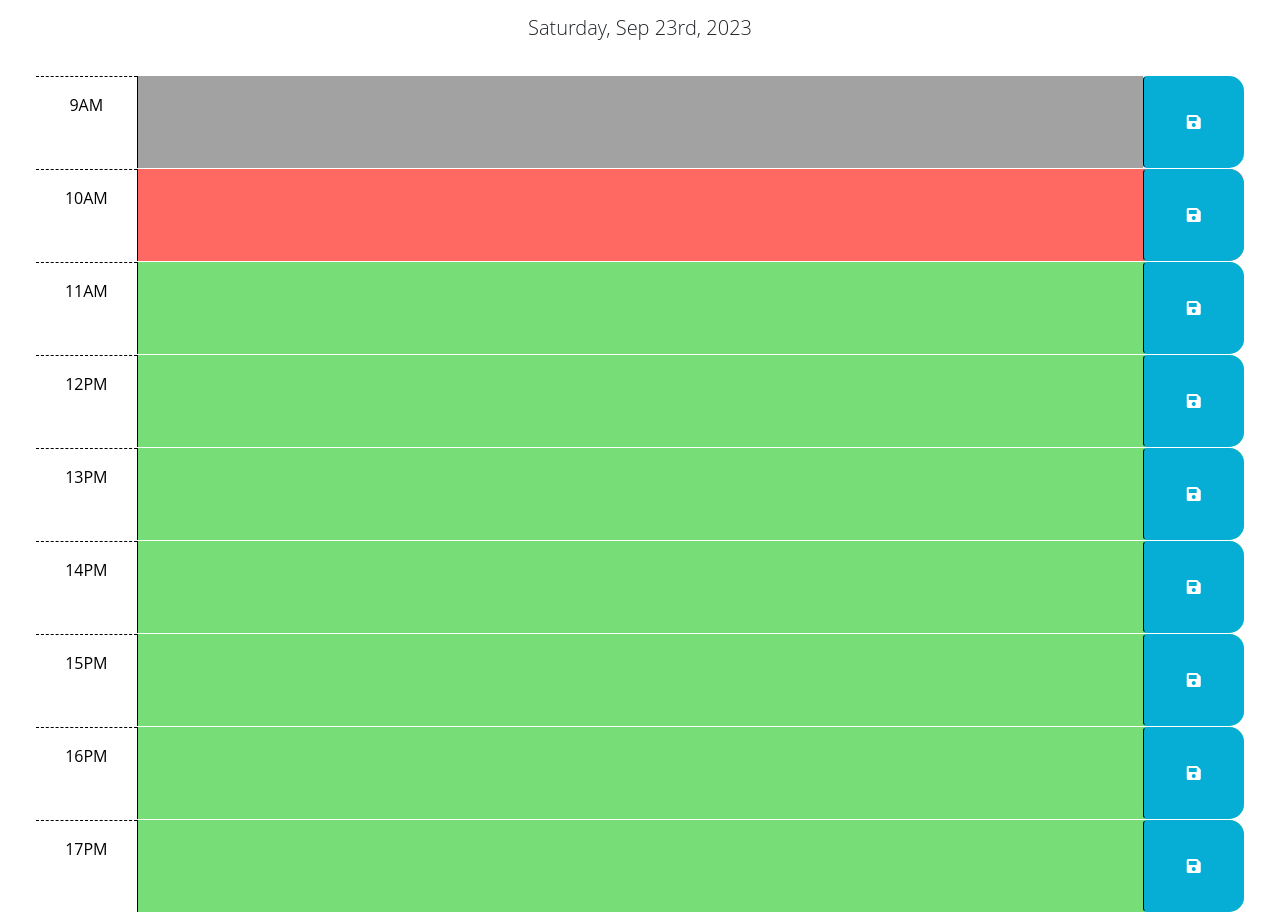
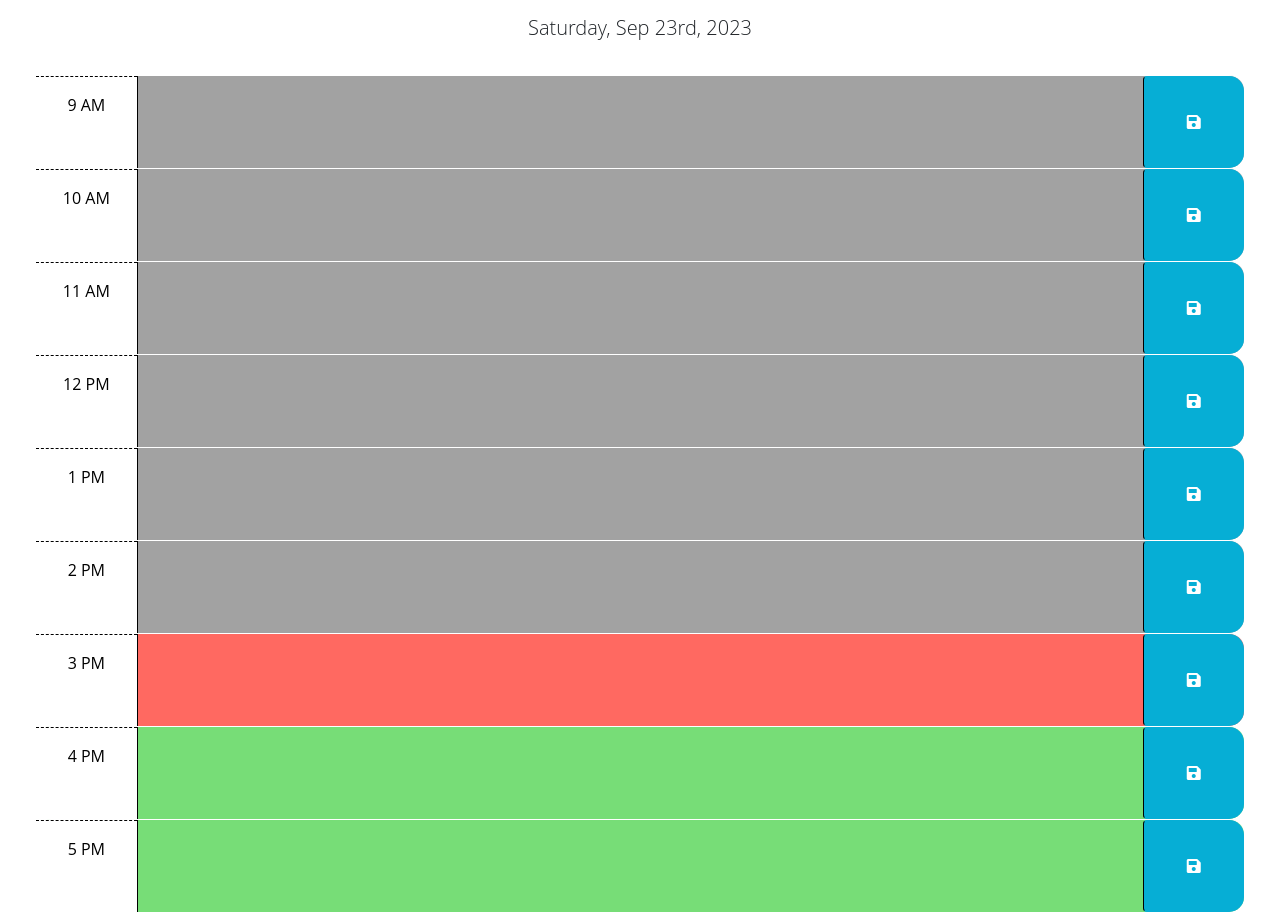
Before and after one commit to amethystlyre/Work-Day-Scheduler, a plain HTML site: page index.html in a window 1280 px wide. Shown: the part 126-1038 px from the top of the page. Drawn offline with nearby package versions, Linux system fonts and the light colour scheme.

Commit message:
update background colors of hourly blocks based on current time

```diff
--- a/assets/css/style.css
+++ b/assets/css/style.css
@@ -1,6 +1,14 @@
 body {
   font-family: 'Open Sans', sans-serif;
   font-size: 16px;
+}
+
+.alert {
+  display: none;
+}
+
+.alert p {
+  display: inline;
 }
 
 textarea {
--- a/assets/js/script.js
+++ b/assets/js/script.js
@@ -1,41 +1,25 @@
+$(function () {
   //Use advance format plugin to display date
   dayjs.extend(window.dayjs_plugin_advancedFormat)
   //initialize empty local storage list
   var hourList = [];
+  //display schedule from previous local records
+  displayRecord();
 
+  //Get today's date information using dayjs
+  var today = $("#currentDay");
+  today.text(dayjs().format("dddd, MMM Do, YYYY"));
 
-$(function () {
-  displayRecord();
-  var currentDay = $("#currentDay");
-  currentDay.text(dayjs().format("dddd, MMM Do, YYYY"));
-  var listContainer = $("#hour-list");
+  //Get current time information using dayjs
+  var timeContainer = $("#hour-list");
+  timeContainer.on("click", saveRecord);
+  //update background color based on current time
+  updateTimeColor();
 
-  listContainer.on("click", saveRecord);
+  //get the delement to display alert banner
+  var alertDisplay = $(".alert");
 
-  var alertDisplay = $(".alert");
-  alertDisplay.hide();
-
-
-  // TODO: Add a listener for click events on the save button. This code should
-  // use the id in the containing time-block as a key to save the user input in
-  // local storage. HINT: What does `this` reference in the click listener
-  // function? How can DOM traversal be used to get the "hour-x" id of the
-  // time-block containing the button that was clicked? How might the id be
-  // useful when saving the description in local storage?
-  //
-  // TODO: Add code to apply the past, present, or future class to each time
-  // block by comparing the id to the current hour. HINTS: How can the id
-  // attribute of each time-block be used to conditionally add or remove the
-  // past, present, and future classes? How can Day.js be used to get the
-  // current hour in 24-hour time?
-  //
-  // TODO: Add code to get any user input that was saved in localStorage and set
-  // the values of the corresponding textarea elements. HINT: How can the id
-  // attribute of each time-block be used to do this?
-  //
-  // TODO: Add code to display the current date in the header of the page.
-});
-
+  //check local storage for previous saved records
   function checkLocalHourList() {
     if (localStorage.hasOwnProperty("hourList")) {
       return hourList = JSON.parse(localStorage.getItem("hourList"));
@@ -45,43 +29,79 @@ function checkLocalHourList() {
     }
   }
 
+  //Update time events in scheduler
   function saveRecord(event) {
     event.preventDefault();
     if (event.target.matches("i")) {
       let hourId = $(event.target).parent().parent("div").attr("id");
       let userRecord = $(event.target).parent().siblings("textarea").val();
 
-    //console.log(record);
-    //console.log(hourRecord);
-    //console.log(userRecord);
+      //appointment added or updated
+      if (userRecord != null && userRecord != "") {
+        updateLocalHourList(hourId,userRecord);
+        updateAlertMsg("Appointment added to ");
+        alertDisplay.fadeIn().delay(5000).fadeOut();
+      }
+      //appointment cleared
+      else{
+        updateLocalHourList(hourId,userRecord);
+        updateAlertMsg("Appointment removed from ");
+        alertDisplay.fadeIn().delay(5000).fadeOut();
+      }
+    }
+    displayRecord();
+  }
 
-    if (userRecord != null && userRecord != "") {
+  //render events on work day schedule
+  function displayRecord() {
+    checkLocalHourList();
+
+    for (let i in hourList) {
+      let recordId = "#" + hourList[i].hour;
+      $(recordId).children("textarea").val(hourList[i].event);
+    }
+  }
+
+  //update color for past, present and future time blocks
+  function updateTimeColor() {
+    let currentTime = dayjs().hour();
+    if (currentTime < 9) {
+      timeContainer.children().addClass("future");
+    } else if (currentTime > 17) {
+      timeContainer.children().addClass("past");
+    }
+    else {
+      let timeId = "#hour-" + currentTime.toString();
+      $(timeId).addClass("present");
+      $(timeId).prevAll().addClass("past");
+      $(timeId).nextAll().addClass("future");
+    }
+  }
+
+  //update data stored in local storage
+  function updateLocalHourList(hourId,userRecord){
     let userEvent = {
       hour: hourId,
       event: userRecord
     }
     checkLocalHourList();
 
+    //check if hour ID already exists in storage list
+    //if hour ID already exists, then update existing userEvent object
+    //if hour ID doesn't exist then add a new userEvent object to the list
     let findRecordIndex = hourList.findIndex((record) => record.hour === hourId);
     if (findRecordIndex == -1) {
       hourList.push(userEvent);
     } else {
       hourList[findRecordIndex].event = userRecord;
     }
-
     localStorage.setItem("hourList", JSON.stringify(hourList));
-      $(".alert").fadeIn().delay(5000).fadeOut();
-    }
-  }
-  displayRecord();
   }
 
-function displayRecord() {
-  checkLocalHourList();
+  //a helper function for updating alert text message
+  function updateAlertMsg(msg){
+      let alert = $("#alert-text");
+      alert.text(msg);
+  }
 
-  for(let i in hourList){
-    let recordID = "#"+hourList[i].hour;
-    //console.log(recordID);
-    $(recordID).children("textarea").val(hourList[i].event);
-  }
-}
+});
--- a/index.html
+++ b/index.html
@@ -22,82 +22,79 @@
   </header>
   <main>
   <div class="alert alert-success mx-5" role="alert">
-    <div>Appointment added to <code>localstorage </code><svg xmlns="http://www.w3.org/2000/svg" width="16" height="16" fill="currentColor" class="bi bi-check-circle-fill" viewBox="0 0 16 16">
+    <div><p id="alert-text">Appointment added to </p><code>localstorage </code><svg xmlns="http://www.w3.org/2000/svg" width="16" height="16" fill="currentColor" class="bi bi-check-circle-fill" viewBox="0 0 16 16">
       <path d="M16 8A8 8 0 1 1 0 8a8 8 0 0 1 16 0zm-3.97-3.03a.75.75 0 0 0-1.08.022L7.477 9.417 5.384 7.323a.75.75 0 0 0-1.06 1.06L6.97 11.03a.75.75 0 0 0 1.079-.02l3.992-4.99a.75.75 0 0 0-.01-1.05z"/>
     </svg></div>
   </div>
 
   <div class="container-fluid px-5" id="hour-list">
 
-    <!-- Example of a past time block. The "past" class adds a gray background color. -->
     <div id="hour-9" class="row time-block">
-      <div class="col-2 col-md-1 hour text-center py-3">9AM</div>
-      <textarea class="col-8 col-md-10 description past" rows="3"> </textarea>
-      <button class="btn saveBtn col-2 col-md-1" aria-label="save">
-        <i class="fas fa-save" aria-hidden="true"></i>
-      </button>
-    </div>
-
-    <!-- Example of a present time block. The "present" class adds a red background color. -->
-    <div id="hour-10" class="row time-block present">
-      <div class="col-2 col-md-1 hour text-center py-3">10AM</div>
+      <div class="col-2 col-md-1 hour text-center py-3">9 AM</div>
       <textarea class="col-8 col-md-10 description" rows="3"> </textarea>
       <button class="btn saveBtn col-2 col-md-1" aria-label="save">
         <i class="fas fa-save" aria-hidden="true"></i>
       </button>
     </div>
 
-    <!-- Example of a future time block. The "future" class adds a green background color. -->
-    <div id="hour-11" class="row time-block future">
-      <div class="col-2 col-md-1 hour text-center py-3">11AM</div>
+    <div id="hour-10" class="row time-block">
+      <div class="col-2 col-md-1 hour text-center py-3">10 AM</div>
       <textarea class="col-8 col-md-10 description" rows="3"> </textarea>
       <button class="btn saveBtn col-2 col-md-1" aria-label="save">
         <i class="fas fa-save" aria-hidden="true"></i>
       </button>
     </div>
 
-    <div id="hour-12" class="row time-block future">
-      <div class="col-2 col-md-1 hour text-center py-3">12PM</div>
+    <div id="hour-11" class="row time-block">
+      <div class="col-2 col-md-1 hour text-center py-3">11 AM</div>
       <textarea class="col-8 col-md-10 description" rows="3"> </textarea>
       <button class="btn saveBtn col-2 col-md-1" aria-label="save">
         <i class="fas fa-save" aria-hidden="true"></i>
       </button>
     </div>
 
-    <div id="hour-13" class="row time-block future">
-      <div class="col-2 col-md-1 hour text-center py-3">13PM</div>
+    <div id="hour-12" class="row time-block">
+      <div class="col-2 col-md-1 hour text-center py-3">12 PM</div>
       <textarea class="col-8 col-md-10 description" rows="3"> </textarea>
       <button class="btn saveBtn col-2 col-md-1" aria-label="save">
         <i class="fas fa-save" aria-hidden="true"></i>
       </button>
     </div>
 
-    <div id="hour-14" class="row time-block future">
-      <div class="col-2 col-md-1 hour text-center py-3">14PM</div>
+    <div id="hour-13" class="row time-block">
+      <div class="col-2 col-md-1 hour text-center py-3">1 PM</div>
       <textarea class="col-8 col-md-10 description" rows="3"> </textarea>
       <button class="btn saveBtn col-2 col-md-1" aria-label="save">
         <i class="fas fa-save" aria-hidden="true"></i>
       </button>
     </div>
 
-    <div id="hour-15" class="row time-block future">
-      <div class="col-2 col-md-1 hour text-center py-3">15PM</div>
+    <div id="hour-14" class="row time-block">
+      <div class="col-2 col-md-1 hour text-center py-3">2 PM</div>
       <textarea class="col-8 col-md-10 description" rows="3"> </textarea>
       <button class="btn saveBtn col-2 col-md-1" aria-label="save">
         <i class="fas fa-save" aria-hidden="true"></i>
       </button>
     </div>
 
-    <div id="hour-16" class="row time-block future">
-      <div class="col-2 col-md-1 hour text-center py-3">16PM</div>
+    <div id="hour-15" class="row time-block">
+      <div class="col-2 col-md-1 hour text-center py-3">3 PM</div>
       <textarea class="col-8 col-md-10 description" rows="3"> </textarea>
       <button class="btn saveBtn col-2 col-md-1" aria-label="save">
         <i class="fas fa-save" aria-hidden="true"></i>
       </button>
     </div>
 
-    <div id="hour-17" class="row time-block future">
-      <div class="col-2 col-md-1 hour text-center py-3">17PM</div>
+    <div id="hour-16" class="row time-block">
+      <div class="col-2 col-md-1 hour text-center py-3">4 PM</div>
+      <textarea class="col-8 col-md-10 description" rows="3"> </textarea>
+      <button class="btn saveBtn col-2 col-md-1" aria-label="save">
+        <i class="fas fa-save" aria-hidden="true"></i>
+      </button>
+    </div>
+
+    <div id="hour-17" class="row time-block">
+      <div class="col-2 col-md-1 hour text-center py-3">5 PM</div>
       <textarea class="col-8 col-md-10 description" rows="3"> </textarea>
       <button class="btn saveBtn col-2 col-md-1" aria-label="save">
         <i class="fas fa-save" aria-hidden="true"></i>
```
Lines whose indentation alone changed are shown as unchanged.
